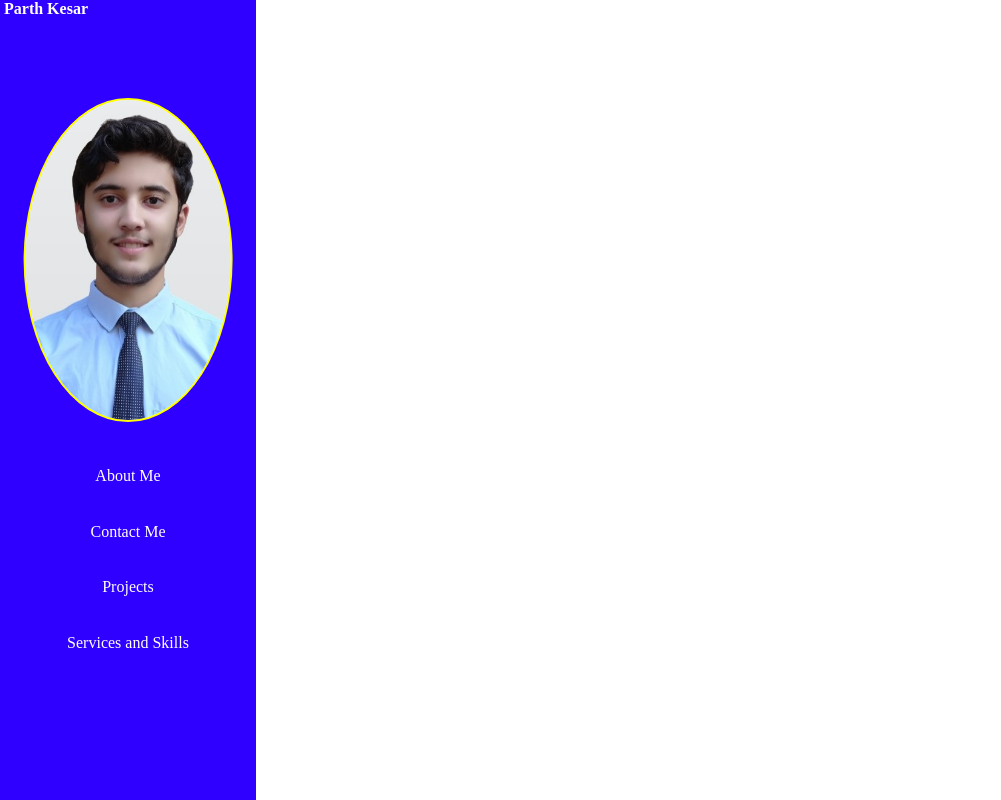
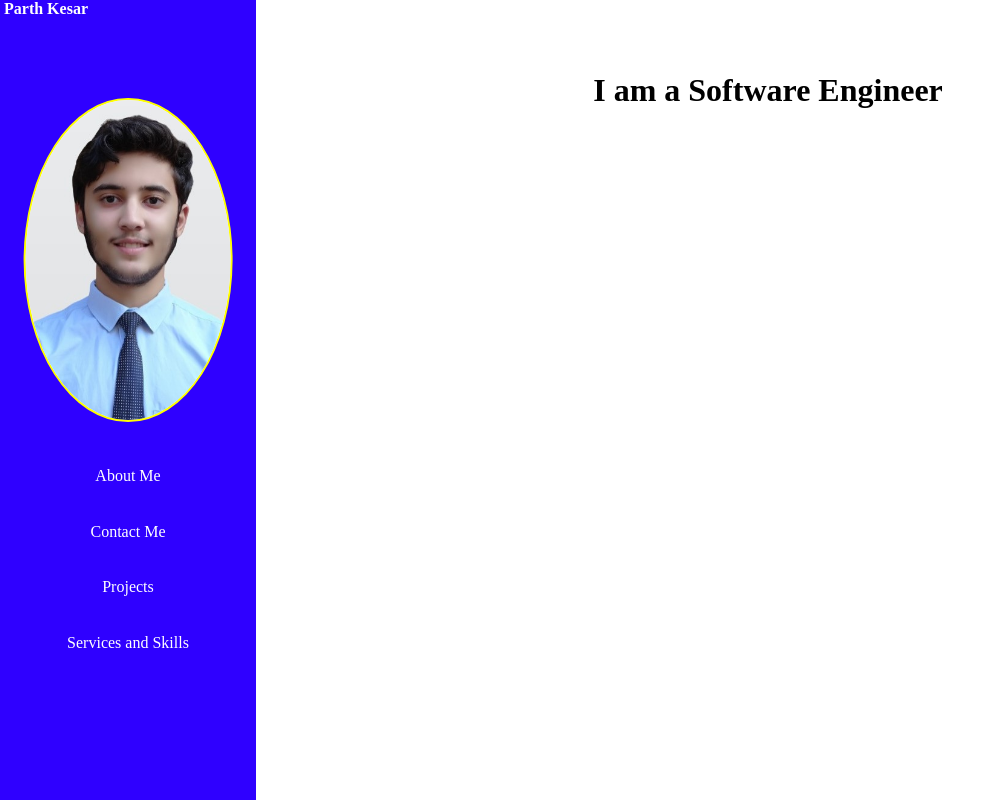
Before and after one commit to parthkesar/ProfessionalPortfolio, a website: page public/index.html in a window 1280 px wide. Shown: the whole page, without its empty margins (0-1001 px from the left). Drawn offline with Linux system fonts and the light colour scheme.

Commit message:
Main section of website started.

```diff
--- a/public/css/index.css
+++ b/public/css/index.css
@@ -1,9 +1,9 @@
-*{
+* {
     margin: 0px;
     padding: 0px;
 }
 
-.menu{
+.menu {
     position: sticky;
     left: 0px;
     height: 100vh;
@@ -13,7 +13,7 @@
     color: white;
 }
 
-#menulist{
+#menulist {
     position: absolute;
     top: 70%;
     transform: translateY(-50%);
@@ -25,7 +25,7 @@
     width: 100%;
 }
 
-#menulist li{
+#menulist li {
     list-style-type: none;
     width: 100%;
     text-align: center;
@@ -34,11 +34,11 @@
 }
 
 
-#menulist li:hover{
+#menulist li:hover {
     background-color: blue;
 }
 
-#myimage{
+#myimage {
     background-color: white;
     height: 40%;
     width: 80%;
@@ -51,3 +51,11 @@
     border: 2px solid yellow;
     border-radius: 50%;
 }
+
+#main {
+    display: inline-block;
+    position: absolute;
+    top: 0px;
+    width: 80vw;
+    height: 100vh;
+}
--- a/public/index.html
+++ b/public/index.html
@@ -9,8 +9,8 @@
 </head>
 <body>
 <div class="menu">
-    <h4 style="margin-left: 4px;">Parth Kesar</h4>
-    <img src="images/1701857451311-removebg-preview (1).jpg" alt="" id="myimage">
+    <h4 style="margin-left: 4px; display: inline-block;">Parth Kesar</h4>
+    <img src="images/1701857451311-removebg-preview (1).jpg" alt="" id="myimage" style="display: inline-block;">
 <ul id="menulist">
     <li>About Me</li>
     <li>Contact Me</li>
@@ -18,5 +18,10 @@
     <li>Services and Skills</li>
 </ul>
 </div>
+
+<main id="main">
+    <h1 style="display: inline-block; width: 100%; text-align: center; padding-top: 7%; box-sizing: border-box;">I am a Software Engineer</h1>
+
+</main>
 </body>
 </html>
```
